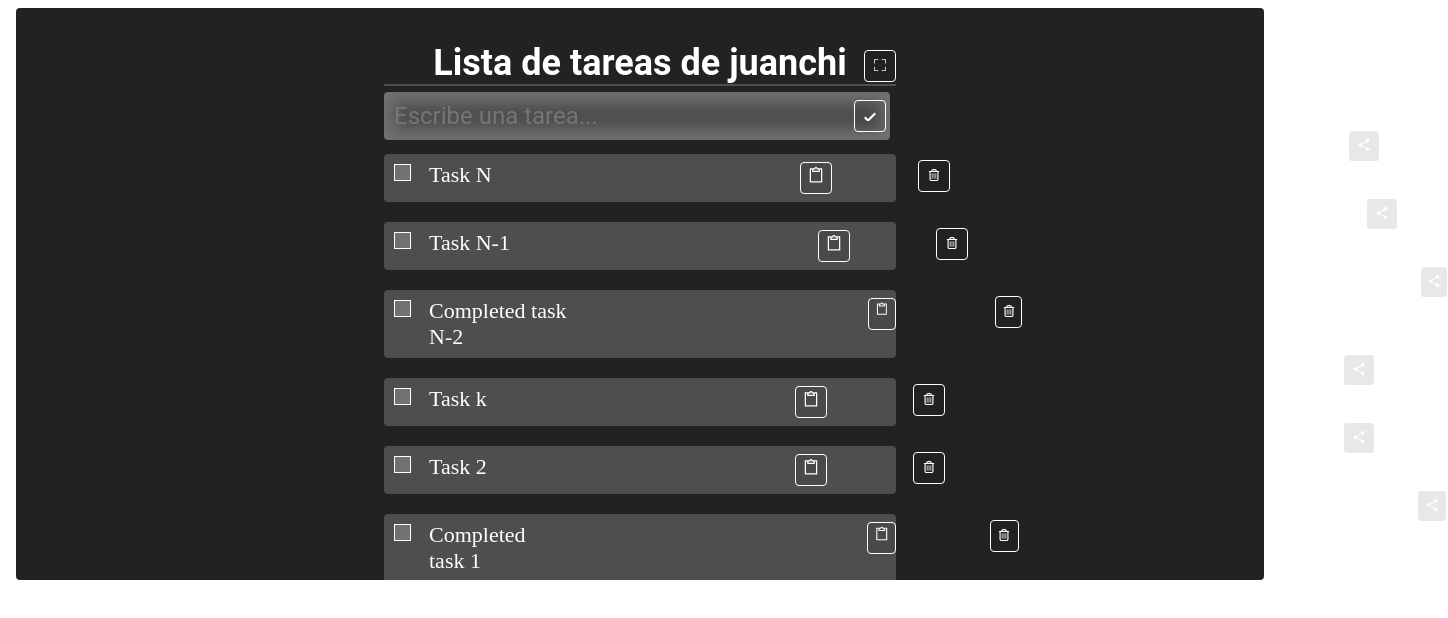
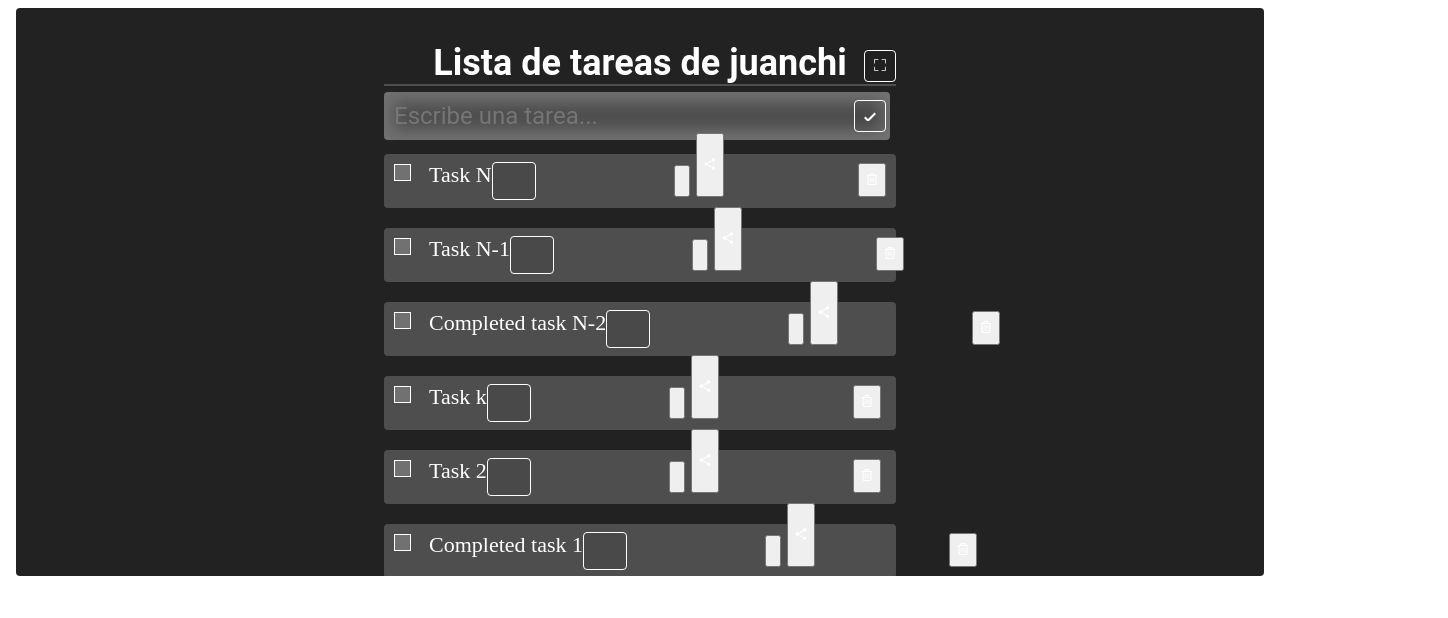
Before and after one commit to JuanMartinSoler/manosalaobra, an Angular app: page / in a window 1280 px wide. Shown: the top 618 px of the page, 1448 px wide, since content can reach past the window. Built offline with nearby package versions, Linux system fonts and the light colour scheme.

Commit message:
Reacomodo estructura

```diff
--- a/src/app/app.component.html
+++ b/src/app/app.component.html
@@ -21,20 +21,20 @@
       <input type="text" id="inputtarea" class="input-ingreso-tarea" placeholder="Escribe una tarea..." value= "" #nuevatarea>
       <button class="boton-add" (click)="creartareas(nuevatarea.value); nuevatarea.value = ''"><svg xmlns="http://www.w3.org/2000/svg" width="12" height="12" viewBox="0 0 12 12"><path fill="white" fill-rule="evenodd" d="M12 5l-8 8-4-4 1.5-1.5L4 10l6.5-6.5L12 5z"/></svg></button>
       <!-- component task item -->
-      <div>
-        <label class="checkbox" *ngFor="let tarea of tareas">
+      <div class="checkbox" *ngFor="let tarea of tareas">
+        <!-- Estructura para un custom checkbox -->
+        <label class="container-label">
           <input type="checkbox">
-          <label>{{tarea}}</label>
           <span class="checkmark"></span>
-          <button class="boton-eliminar" (click)="borrartarea(tarea)"><svg xmlns="http://www.w3.org/2000/svg" width="12" height="12" viewBox="0 0 448 512">
-          <path d="M160 400C160 408.8 152.8 416 144 416C135.2 416 128 408.8 128 400V192C128 183.2 135.2 176 144 176C152.8 176 160 183.2 160 192V400zM240 400C240 408.8 232.8 416 224 416C215.2 416 208 408.8 208 400V192C208 183.2 215.2 176 224 176C232.8 176 240 183.2 240 192V400zM320 400C320 408.8 312.8 416 304 416C295.2 416 288 408.8 288 400V192C288 183.2 295.2 176 304 176C312.8 176 320 183.2 320 192V400zM317.5 24.94L354.2 80H424C437.3 80 448 90.75 448 104C448 117.3 437.3 128 424 128H416V432C416 476.2 380.2 512 336 512H112C67.82 512 32 476.2 32 432V128H24C10.75 128 0 117.3 0 104C0 90.75 10.75 80 24 80H93.82L130.5 24.94C140.9 9.357 158.4 0 177.1 0H270.9C289.6 0 307.1 9.358 317.5 24.94H317.5zM151.5 80H296.5L277.5 51.56C276 49.34 273.5 48 270.9 48H177.1C174.5 48 171.1 49.34 170.5 51.56L151.5 80zM80 432C80 449.7 94.33 464 112 464H336C353.7 464 368 449.7 368 432V128H80V432z" fill = "white"/></svg></button>
-          <button class="boton-compartir"><svg  width="12" height="12" viewBox="0 0 18 20" fill="none" xmlns="http://www.w3.org/2000/svg">
-          <path d="M15 14.125C14.24 14.125 13.56 14.425 13.04 14.895L5.91 10.745C5.96 10.515 6 10.285 6 10.045C6 9.80504 5.96 9.57504 5.91 9.34504L12.96 5.23504C13.5 5.73504 14.21 6.04504 15 6.04504C15.7956 6.04504 16.5587 5.72897 17.1213 5.16636C17.6839 4.60375 18 3.84069 18 3.04504C18 2.24939 17.6839 1.48633 17.1213 0.923724C16.5587 0.361115 15.7956 0.0450439 15 0.0450439C14.2044 0.0450439 13.4413 0.361115 12.8787 0.923724C12.3161 1.48633 12 2.24939 12 3.04504C12 3.28504 12.04 3.51504 12.09 3.74504L5.04 7.85504C4.5 7.35504 3.79 7.04504 3 7.04504C2.20435 7.04504 1.44129 7.36111 0.87868 7.92372C0.316071 8.48633 0 9.24939 0 10.045C0 10.8407 0.316071 11.6038 0.87868 12.1664C1.44129 12.729 2.20435 13.045 3 13.045C3.79 13.045 4.5 12.735 5.04 12.235L12.16 16.385C12.11 16.595 12.08 16.815 12.08 17.045C12.08 18.655 13.39 19.955 15 19.955C16.61 19.955 17.92 18.655 17.92 17.045C17.92 16.2706 17.6124 15.5279 17.0648 14.9803C16.5171 14.4327 15.7744 14.125 15 14.125Z"
-          fill="white" /></svg></button>
-          <button class="boton-portapapeles"><svg xmlns="http://www.w3.org/2000/svg" fill="white" viewBox="0 0 32 32">
-            <path style="text-indent:0;text-align:start;line-height:normal;text-transform:none;block-progression:tb;-inkscape-font-specification:Bitstream Vera Sans" d="M 16 3 C 14.74096 3 13.84816 3.8903886 13.40625 5 L 11 5 L 10 5 L 7 5 L 6 5 L 6 6 L 6 27 L 6 28 L 7 28 L 25 28 L 26 28 L 26 27 L 26 6 L 26 5 L 25 5 L 22 5 L 21 5 L 18.59375 5 C 18.15184 3.8903886 17.25904 3 16 3 z M 16 5 C 16.554545 5 17 5.4454545 17 6 L 17 7 L 18 7 L 20 7 L 20 9 L 12 9 L 12 7 L 14 7 L 15 7 L 15 6 C 15 5.4454545 15.445455 5 16 5 z M 8 7 L 10 7 L 10 10 L 10 11 L 11 11 L 21 11 L 22 11 L 22 10 L 22 7 L 24 7 L 24 26 L 8 26 L 8 7 z" color="#000" overflow="visible" font-family="Bitstream Vera Sans"/>
-        </svg></button>
         </label>
+        <!-- Mostramos la info de la tarea  -->
+        <div>{{tarea}}</div>
+        <!-- Disponemos los botones -->
+        <div class="contenedorDeBotones">
+          <button class="boton-eliminar" (click)="borrartarea(tarea)"><svg xmlns="http://www.w3.org/2000/svg" width="12" height="12" viewBox="0 0 448 512"><path d="M160 400C160 408.8 152.8 416 144 416C135.2 416 128 408.8 128 400V192C128 183.2 135.2 176 144 176C152.8 176 160 183.2 160 192V400zM240 400C240 408.8 232.8 416 224 416C215.2 416 208 408.8 208 400V192C208 183.2 215.2 176 224 176C232.8 176 240 183.2 240 192V400zM320 400C320 408.8 312.8 416 304 416C295.2 416 288 408.8 288 400V192C288 183.2 295.2 176 304 176C312.8 176 320 183.2 320 192V400zM317.5 24.94L354.2 80H424C437.3 80 448 90.75 448 104C448 117.3 437.3 128 424 128H416V432C416 476.2 380.2 512 336 512H112C67.82 512 32 476.2 32 432V128H24C10.75 128 0 117.3 0 104C0 90.75 10.75 80 24 80H93.82L130.5 24.94C140.9 9.357 158.4 0 177.1 0H270.9C289.6 0 307.1 9.358 317.5 24.94H317.5zM151.5 80H296.5L277.5 51.56C276 49.34 273.5 48 270.9 48H177.1C174.5 48 171.1 49.34 170.5 51.56L151.5 80zM80 432C80 449.7 94.33 464 112 464H336C353.7 464 368 449.7 368 432V128H80V432z" fill = "white"/></svg></button>
+          <button class="boton-compartir"><svg  width="12" height="12" viewBox="0 0 18 20" fill="none" xmlns="http://www.w3.org/2000/svg"><path d="M15 14.125C14.24 14.125 13.56 14.425 13.04 14.895L5.91 10.745C5.96 10.515 6 10.285 6 10.045C6 9.80504 5.96 9.57504 5.91 9.34504L12.96 5.23504C13.5 5.73504 14.21 6.04504 15 6.04504C15.7956 6.04504 16.5587 5.72897 17.1213 5.16636C17.6839 4.60375 18 3.84069 18 3.04504C18 2.24939 17.6839 1.48633 17.1213 0.923724C16.5587 0.361115 15.7956 0.0450439 15 0.0450439C14.2044 0.0450439 13.4413 0.361115 12.8787 0.923724C12.3161 1.48633 12 2.24939 12 3.04504C12 3.28504 12.04 3.51504 12.09 3.74504L5.04 7.85504C4.5 7.35504 3.79 7.04504 3 7.04504C2.20435 7.04504 1.44129 7.36111 0.87868 7.92372C0.316071 8.48633 0 9.24939 0 10.045C0 10.8407 0.316071 11.6038 0.87868 12.1664C1.44129 12.729 2.20435 13.045 3 13.045C3.79 13.045 4.5 12.735 5.04 12.235L12.16 16.385C12.11 16.595 12.08 16.815 12.08 17.045C12.08 18.655 13.39 19.955 15 19.955C16.61 19.955 17.92 18.655 17.92 17.045C17.92 16.2706 17.6124 15.5279 17.0648 14.9803C16.5171 14.4327 15.7744 14.125 15 14.125Z"fill="white" /></svg></button>
+          <button class="boton-portapapeles"><svg  xmlns="http://www.w3.org/2000/svg" fill="white" viewBox="0 0 32 32"><path style="text-indent:0;text-align:start;line-height:normal;text-transform:none;block-progression:tb;-inkscape-font-specification:Bitstream Vera Sans" d="M 16 3 C 14.74096 3 13.84816 3.8903886 13.40625 5 L 11 5 L 10 5 L 7 5 L 6 5 L 6 6 L 6 27 L 6 28 L 7 28 L 25 28 L 26 28 L 26 27 L 26 6 L 26 5 L 25 5 L 22 5 L 21 5 L 18.59375 5 C 18.15184 3.8903886 17.25904 3 16 3 z M 16 5 C 16.554545 5 17 5.4454545 17 6 L 17 7 L 18 7 L 20 7 L 20 9 L 12 9 L 12 7 L 14 7 L 15 7 L 15 6 C 15 5.4454545 15.445455 5 16 5 z M 8 7 L 10 7 L 10 10 L 10 11 L 11 11 L 21 11 L 22 11 L 22 10 L 22 7 L 24 7 L 24 26 L 8 26 L 8 7 z" color="#000" overflow="visible" font-family="Bitstream Vera Sans"/></svg></button>
+        </div>
       </div>
     </div>
 </body>
--- a/src/app/app.component.scss
+++ b/src/app/app.component.scss
@@ -11,10 +11,7 @@ body {
     border-radius: 4px 4px 4px 4px;
 }
 
-.header {
-}
-
-/* estilo contenedor principal*/
+/* estilo contenedor principal */
 .container {
     background: $Negro;
     max-width: 512px;
@@ -23,20 +20,37 @@ body {
     border-radius: 16px 0px 0px 16px;
 }
 
-/* estilo titulo*/
+/* estilo header */
+.header {
     .titulo {
         border: 2px;
         border-color: $Blanco20;
-
         border-bottom: 2px solid $Blanco20;
         color: $Blanco;
         font-family: 'Roboto';
         font-size: 36px;
         text-align: center;
-    //text-transform: uppercase;
     }
 
-/* estilo input ingreso tareas nuevas*/
+    .boton-pantallacompleta {
+        border: 1px solid $Blanco;
+        border-radius: 4px;
+        font-weight: bold;
+        display:block;
+        margin-top: -60px;
+        margin-left: 480px;
+        padding:  2px 5px;
+        position: relative;
+        margin-right: 0;
+        background-color: $Negro10;
+        background-position: center;
+        height: 32px;
+        width: 32px;
+        cursor: pointer;
+    }
+}
+
+/* estilo input ingreso tareas nuevas */
 .input-ingreso-tarea {
     background-color: $Blanco20;
     border: none;
@@ -53,7 +67,7 @@ body {
     box-shadow: inset 0px 0px 15px 10px $Blanco20;
 }
 
-/* estilo boton add*/
+/* estilo boton add */
 .boton-add {
     border: 1px solid $Blanco;
      border-radius: 4px 4px 4px 4px;
@@ -71,91 +85,14 @@ body {
      height: 32px;
      width: 32px;
      cursor: pointer;
-    //background-image: url("../assets/img/checkmark.svg");
-    //justify-content: space-between;
 }
 
 /* estilo boton add cuando paso por encima */
 .boton-add:hover {
-    background: rgb(192, 185, 185);
+    background: $Blanco20;
 }
 
-/* estilo boton eliminar de todos los checkbox */
-.boton-eliminar {
-     border: 1px solid $Blanco;
-     border-radius: 4px 4px 4px 4px;
-     font-weight: bold;
-     display:block;
-     margin-top: -2px;
-     margin-left: 426px;
-     padding:  2px 5px;
-     position: relative;
-     margin-right: 10px;
-     background-color: $Negro10;
-     background-repeat: no-repeat;
-     background-position: center;
-     height: 32px;
-     width: 32px;
-     cursor: pointer;
-}
-
-/* estilo boton compartir de todos los checkbox */
-.boton-compartir {
-     border: 1px solid $Blanco;
-     border-radius: 4px 4px 4px 4px;
-     font-weight: bold;
-     display:block;
-     margin-top: - 32px;
-     margin-left: 388px;
-     padding:  2px 5px;
-     position: relative;
-     margin-right: 0;
-     background-color: $Negro10;
-     background-repeat: no-repeat;
-     background-position: center;
-     height: 32px;
-     width: 32px;
-     cursor: pointer;
-}
-
-/* estilo boton portapapeles de todos los checkbox */
-.boton-portapapeles {
-     border: 1px solid $Blanco;
-     border-radius: 4px;
-     font-weight: bold;
-     display:flex;
-     margin-top: 0px;
-     margin-left: -580px;
-     padding:  2px 5px;
-     position: relative;
-     //margin-right: 0;
-     background-color: $Negro10;
-     background-repeat: no-repeat;
-     background-position: center;
-     height: 32px;
-     width: 32px;
-     cursor: pointer;
-}
-
-.boton-pantallacompleta {
-    border: 1px solid $Blanco;
-    border-radius: 4px;
-    font-weight: bold;
-    display:block;
-    margin-top: -60px;
-    margin-left: 480px;
-    padding:  2px 5px;
-    position: relative;
-    margin-right: 0;
-    background-color: $Negro10;
-    background-repeat: no-repeat;
-    background-position: center;
-    height: 32px;
-    width: 32px;
-    cursor: pointer;
-}
-
-/* contenedor checkbox*/
+/* contenedor checkbox */
 .checkbox {
     border-radius: 4px 4px 4px 4px;
     color: $Blanco;
@@ -171,6 +108,40 @@ body {
     margin-bottom: -12px;
     cursor: pointer;
     font-size: 22px;
+
+    .contenedorDeBotones {
+        border: 1px solid $Blanco;
+        border-radius: 4px 4px 4px 4px;
+        font-weight: bold;
+        display:flex;
+        padding:  2px 5px;
+        position: relative;
+        background-color: $Negro10;
+        background-position: center;
+        height: 32px;
+        width: 32px;
+        cursor: pointer;
+
+        :hover {
+            background: $Blanco20;
+        }
+
+        .boton-eliminar {
+           margin-top: -2px;
+           margin-left: 360px;
+           margin-right: 10px;
+        }
+
+        .boton-compartir {
+           margin-top: - 32px;
+           margin-left: -200px;
+        }
+
+        .boton-portapapeles {
+           margin-top: 0px;
+           margin-left: -50px;
+        }
+   }
 }
 
 .checkbox:checked {
@@ -201,7 +172,7 @@ body {
 
 /* mostramos el marcador al seleccionar */
 .checkbox input:checked ~ .checkmark:after {
-    display: block;
+    display: flex;
 }
 
 /* estilo del marcador */
@@ -217,7 +188,7 @@ body {
     transform: rotate(45deg);
 }
 
- /* tachado de tareas realizadas*/
+ /* tachado de tareas realizadas */
  .checkbox input:checked ~ label {
     text-decoration: line-through;
 }
```
Lines whose indentation alone changed are shown as unchanged.
